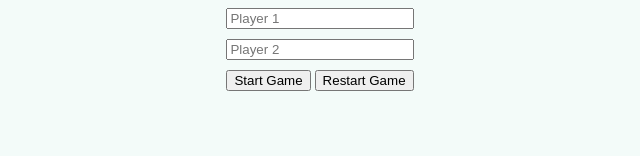
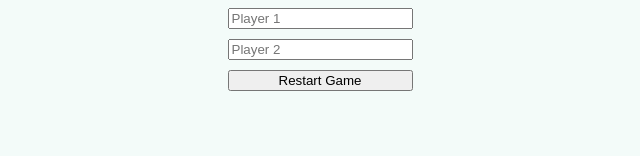
Before and after one commit to Yagrr/odin-tictactoe, a plain HTML site: page index.html in a window 1280 px wide. Both pictures are taken after a click on the button "Start Game". Shown: the part 604-760 px from the top of the page, without its empty margins (320-960 px from the left). Drawn offline with Linux system fonts and the light colour scheme.

Commit message:
Add basic restart game functionality

```diff
--- a/index.html
+++ b/index.html
@@ -28,10 +28,7 @@
                 <div id="settings">
                     <input type="text" id="player1" placeholder="Player 1">
                     <input type="text" id="player2" placeholder="Player 2">
-                    <div id="settings-btns">
-                        <button id="start-button">Start Game</button>
-                        <button id="restart-button">Restart Game</button>
-                    </div>
+                    <button id="start-button">Start Game</button>
                 </div>
             </main>
             <!---------Footer--------->
--- a/js/tictactoe.js
+++ b/js/tictactoe.js
@@ -93,6 +93,7 @@ const gameCtrl = (() => {
 const startBtn = document.querySelector( '#start-button' );
 startBtn.addEventListener( 'click', () => {
     gameCtrl.start();
+    startBtn.textContent = "Restart Game";
 });
 
 // Use player factory
```
